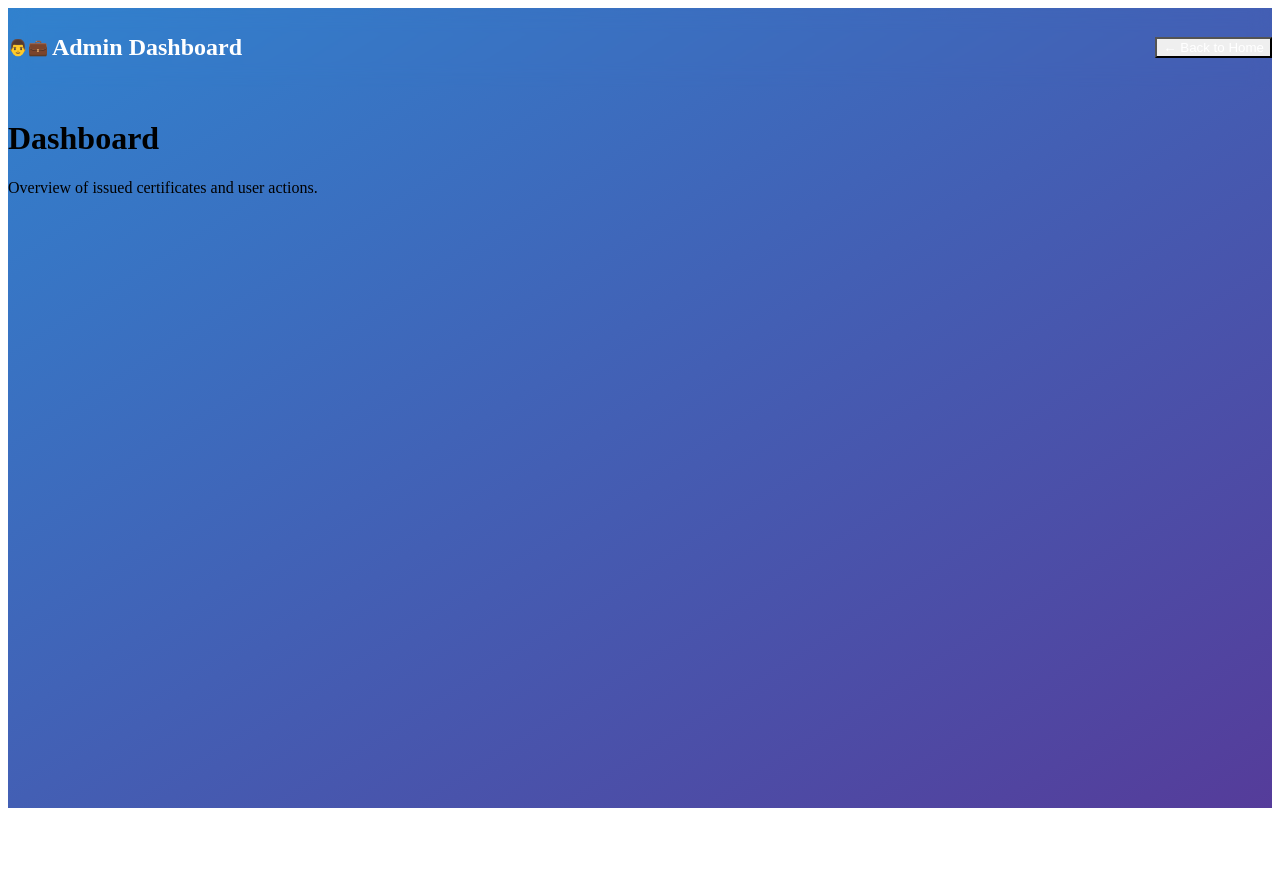
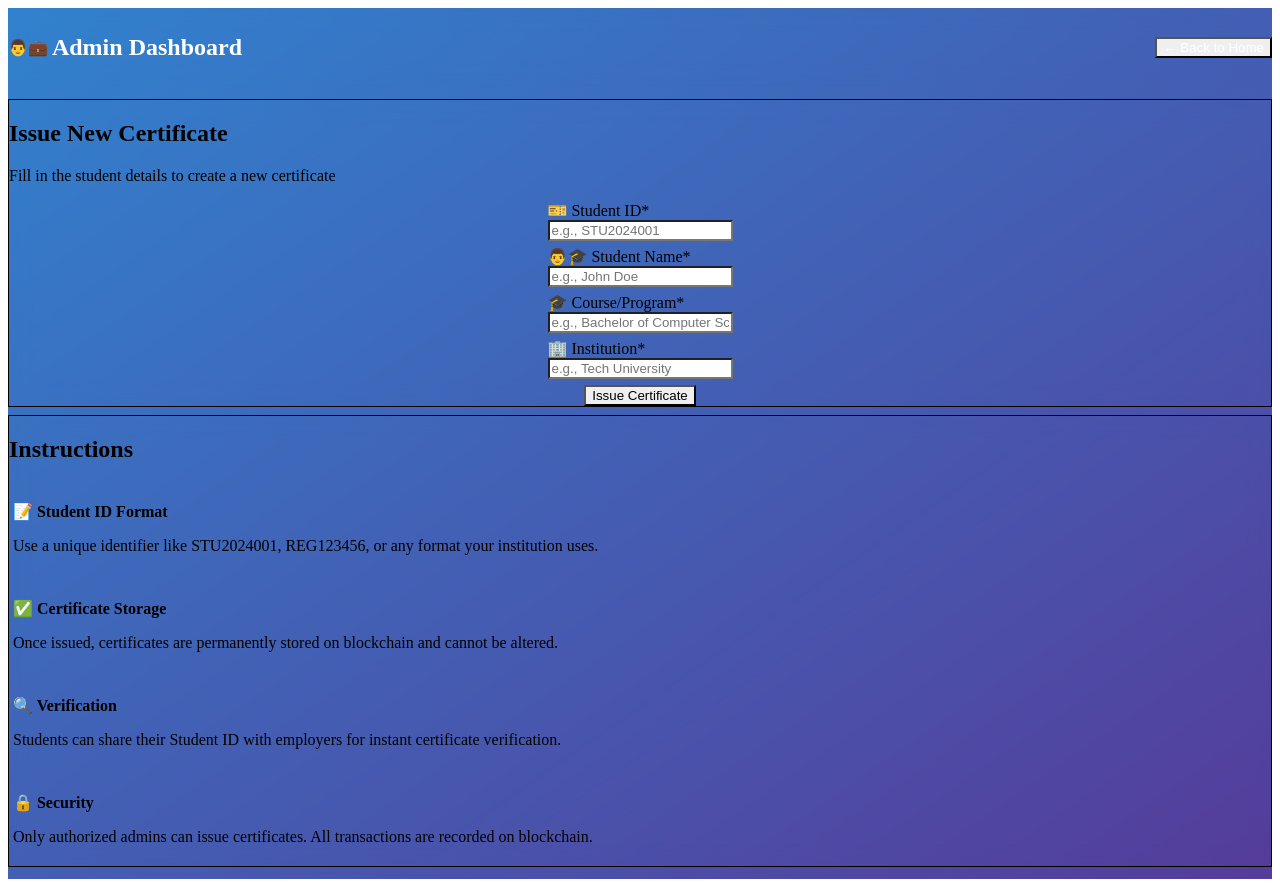
Before and after one commit to Bshisia/Decentre, a Next.js app in the folder decentre/: page /admin in a window 1280 px wide. Before the commit the page ends 816 px from the top, so only its background shows below. Built offline with nearby package versions, Linux system fonts and the light colour scheme.

Commit message:
Implement certificate issuance form with validation and user feedback

```diff
--- a/decentre/src/app/components/Dashboard.tsx
+++ b/decentre/src/app/components/Dashboard.tsx
@@ -1,12 +1,187 @@
-import React from 'react';
+import React, { useState } from 'react';
+import {
+    Box, Button, FormControl, FormLabel, Input, VStack, Alert, AlertIcon,
+    Card, CardBody, CardHeader, Heading, Text, SimpleGrid
+} from '@chakra-ui/react';
+import { certificateStore } from '../../utils/certificateStore';
+
+interface CertificateForm {
+    studentId: string;
+    studentName: string;
+    course: string;
+    institution: string;
+}
 
 const Dashboard: React.FC = () => {
+    const [form, setForm] = useState<CertificateForm>({
+        studentId: '',
+        studentName: '',
+        course: '',
+        institution: ''
+    });
+    const [loading, setLoading] = useState(false);
+    const [message, setMessage] = useState('');
+    const [errors, setErrors] = useState<Partial<CertificateForm>>({});
+
+    const validateForm = () => {
+        const newErrors: Partial<CertificateForm> = {};
+        if (!form.studentId.trim()) newErrors.studentId = 'Student ID is required';
+        if (!form.studentName.trim()) newErrors.studentName = 'Student name is required';
+        if (!form.course.trim()) newErrors.course = 'Course is required';
+        if (!form.institution.trim()) newErrors.institution = 'Institution is required';
+
+        setErrors(newErrors);
+        return Object.keys(newErrors).length === 0;
+    };
+
+    const handleSubmit = async (e: React.FormEvent) => {
+        e.preventDefault();
+        if (!validateForm()) return;
+
+        setLoading(true);
+        setMessage('');
+        try {
+            // Check if certificate already exists
+            const existing = certificateStore.verify(form.studentId);
+            if (existing) {
+                setMessage('Certificate already exists for this Student ID');
+                setLoading(false);
+                return;
+            }
+
+            // Simulate processing time
+            await new Promise(resolve => setTimeout(resolve, 1000));
+
+            // Issue certificate
+            certificateStore.issue({
+                studentId: form.studentId,
+                studentName: form.studentName,
+                course: form.course,
+                institution: form.institution
+            });
+
+            setMessage('Certificate issued successfully! 🎉');
+            setForm({ studentId: '', studentName: '', course: '', institution: '' });
+        } catch (error) {
+            setMessage('Failed to issue certificate. Please try again.');
+        } finally {
+            setLoading(false);
+        }
+    };
+
     return (
-        <div>
-            <h1>Dashboard</h1>
-            <p>Overview of issued certificates and user actions.</p>
-            {/* Additional components and functionalities can be added here */}
-        </div>
+        <SimpleGrid columns={{ base: 1, lg: 2 }} spacing={8}>
+            {/* Issue Certificate Form */}
+            <Card bg="whiteAlpha.900" backdropFilter="blur(10px)" border="1px solid" borderColor="whiteAlpha.300" shadow="2xl">
+                <CardHeader>
+                    <Heading size="lg" color="blue.600">Issue New Certificate</Heading>
+                    <Text color="gray.600" mt={2} fontSize="md">Fill in the student details to create a new certificate</Text>
+                </CardHeader>
+                <CardBody>
+                    <VStack spacing={6} as="form" onSubmit={handleSubmit}>
+                        <FormControl isRequired isInvalid={!!errors.studentId}>
+                            <FormLabel>🎫 Student ID</FormLabel>
+                            <Input
+                                value={form.studentId}
+                                onChange={(e: React.ChangeEvent<HTMLInputElement>) => setForm({...form, studentId: e.target.value})}
+                                placeholder="e.g., STU2024001"
+                                bg="white"
+                            />
+                            {errors.studentId && <Text color="red.500" fontSize="sm">{errors.studentId}</Text>}
+                        </FormControl>
+
+                        <FormControl isRequired isInvalid={!!errors.studentName}>
+                            <FormLabel>👨🎓 Student Name</FormLabel>
+                            <Input
+                                value={form.studentName}
+                                onChange={(e: React.ChangeEvent<HTMLInputElement>) => setForm({...form, studentName: e.target.value})}
+                                placeholder="e.g., John Doe"
+                                bg="white"
+                            />
+                            {errors.studentName && <Text color="red.500" fontSize="sm">{errors.studentName}</Text>}
+                        </FormControl>
+
+                        <FormControl isRequired isInvalid={!!errors.course}>
+                            <FormLabel>🎓 Course/Program</FormLabel>
+                            <Input
+                                value={form.course}
+                                onChange={(e: React.ChangeEvent<HTMLInputElement>) => setForm({...form, course: e.target.value})}
+                                placeholder="e.g., Bachelor of Computer Science"
+                                bg="white"
+                            />
+                            {errors.course && <Text color="red.500" fontSize="sm">{errors.course}</Text>}
+                        </FormControl>
+
+                        <FormControl isRequired isInvalid={!!errors.institution}>
+                            <FormLabel>🏢 Institution</FormLabel>
+                            <Input
+                                value={form.institution}
+                                onChange={(e: React.ChangeEvent<HTMLInputElement>) => setForm({...form, institution: e.target.value})}
+                                placeholder="e.g., Tech University"
+                                bg="white"
+                            />
+                            {errors.institution && <Text color="red.500" fontSize="sm">{errors.institution}</Text>}
+                        </FormControl>
+
+                        <Button
+                            type="submit"
+                            colorScheme="blue"
+                            size="lg"
+                            w="full"
+                            isLoading={loading}
+                            loadingText="Issuing Certificate..."
+                        >
+                            Issue Certificate
+                        </Button>
+
+                        {message && (
+                            <Alert status={message.includes('success') ? 'success' : 'error'} borderRadius="md">
+                                <AlertIcon />
+                                {message}
+                            </Alert>
+                        )}
+                    </VStack>
+                </CardBody>
+            </Card>
+
+            {/* Instructions */}
+            <Card bg="whiteAlpha.900" backdropFilter="blur(10px)" border="1px solid" borderColor="whiteAlpha.300" shadow="2xl">
+                <CardHeader>
+                    <Heading size="lg" color="green.600">Instructions</Heading>
+                </CardHeader>
+                <CardBody>
+                    <VStack spacing={4} align="start">
+                        <Box p={4} bg="blue.50" borderRadius="md" w="full">
+                            <Text fontWeight="bold" color="blue.700" mb={2}>📝 Student ID Format</Text>
+                            <Text fontSize="sm" color="gray.600">
+                                Use a unique identifier like STU2024001, REG123456, or any format your institution uses.
+                            </Text>
+                        </Box>
+
+                        <Box p={4} bg="green.50" borderRadius="md" w="full">
+                            <Text fontWeight="bold" color="green.700" mb={2}>✅ Certificate Storage</Text>
+                            <Text fontSize="sm" color="gray.600">
+                                Once issued, certificates are permanently stored on blockchain and cannot be altered.
+                            </Text>
+                        </Box>
+
+                        <Box p={4} bg="orange.50" borderRadius="md" w="full">
+                            <Text fontWeight="bold" color="orange.700" mb={2}>🔍 Verification</Text>
+                            <Text fontSize="sm" color="gray.600">
+                                Students can share their Student ID with employers for instant certificate verification.
+                            </Text>
+                        </Box>
+
+                        <Box p={4} bg="purple.50" borderRadius="md" w="full">
+                            <Text fontWeight="bold" color="purple.700" mb={2}>🔒 Security</Text>
+                            <Text fontSize="sm" color="gray.600">
+                                Only authorized admins can issue certificates. All transactions are recorded on blockchain.
+                            </Text>
+                        </Box>
+                    </VStack>
+                </CardBody>
+            </Card>
+        </SimpleGrid>
     );
 };
 
```
